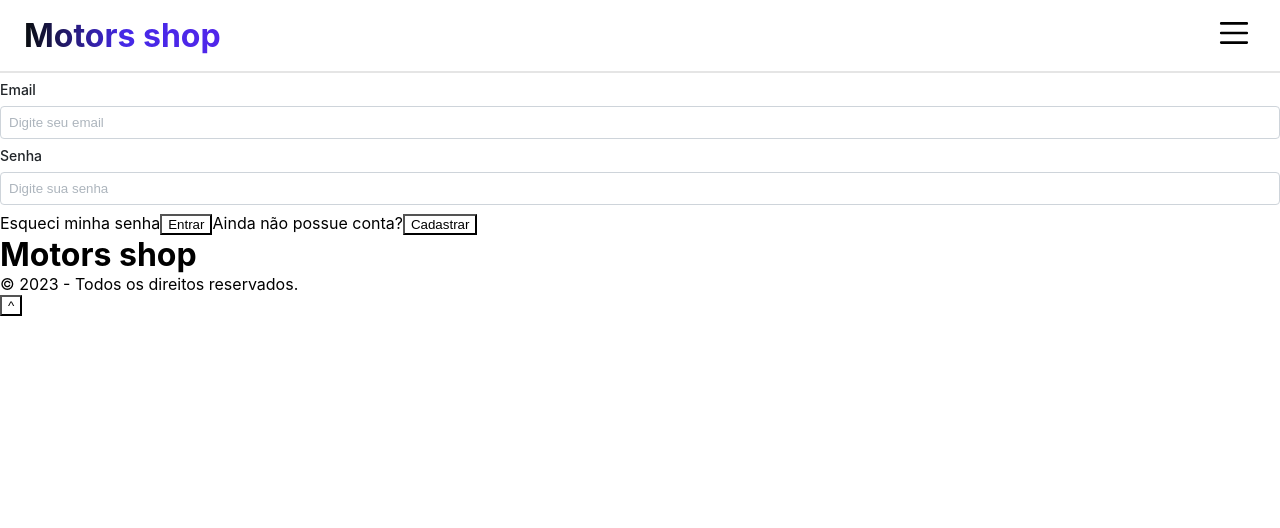
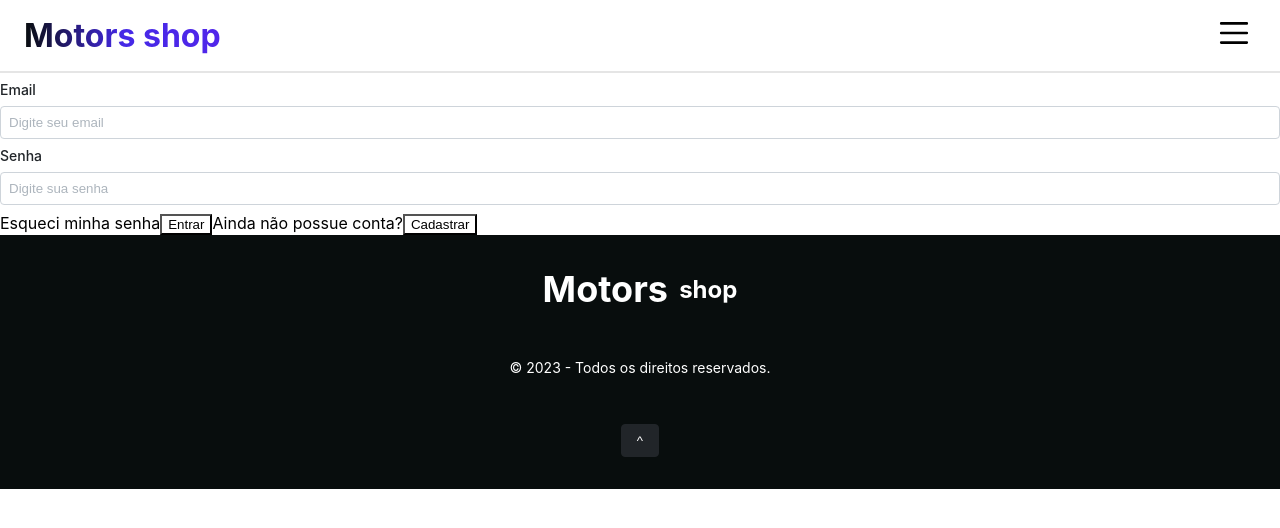
Before and after one commit to Kenzie-Academy-Brasil-Developers/Projeto-fullstack-m6-NayaraCSM, a React (Vite) app in the folder front/: page /login in a window 1280 px wide. Shown: the top 528 px of the page. Built offline with nearby package versions, Linux system fonts and the light colour scheme.

Commit message:
feat: styled footer.

```diff
--- a/front/src/componets/Footer/index.tsx
+++ b/front/src/componets/Footer/index.tsx
@@ -1,10 +1,15 @@
+import { FooterPage } from "./styled";
+
 const Footer = () => {
   return (
-    <footer>
-      <h1>Motors shop</h1>
+    <FooterPage>
+      <div className="logo">
+        <h1>Motors </h1>
+        <h2>shop</h2>
+      </div>
       <p>© 2023 - Todos os direitos reservados.</p>
       <button>^</button>
-    </footer>
+    </FooterPage>
   );
 };
 
--- /dev/null
+++ b/front/src/componets/Footer/styled.ts
@@ -0,0 +1,31 @@
+import styled from "styled-components";
+
+export const FooterPage = styled.footer`
+  background: var(--color-grey-0);
+  color: var(--color-white-fixed);
+  text-align: center;
+  padding: 2rem 0;
+
+  .logo {
+    display: flex;
+    justify-content: center;
+    align-items: center;
+    gap: 0.7rem;
+    margin-bottom: 3rem;
+  }
+  h1 {
+    font-size: var(--heading-2-600-font-size);
+  }
+  p {
+    font-size: var(--body-2-400-font-size);
+    margin-bottom: 3rem;
+  }
+
+  button {
+    color: var(--color-white-fixed);
+    background: var(--color-grey-1);
+    padding: 0.5rem 0.9rem;
+    border: 1px solid var(--color-grey-1);
+    border-radius: 4px;
+  }
+`;
```
